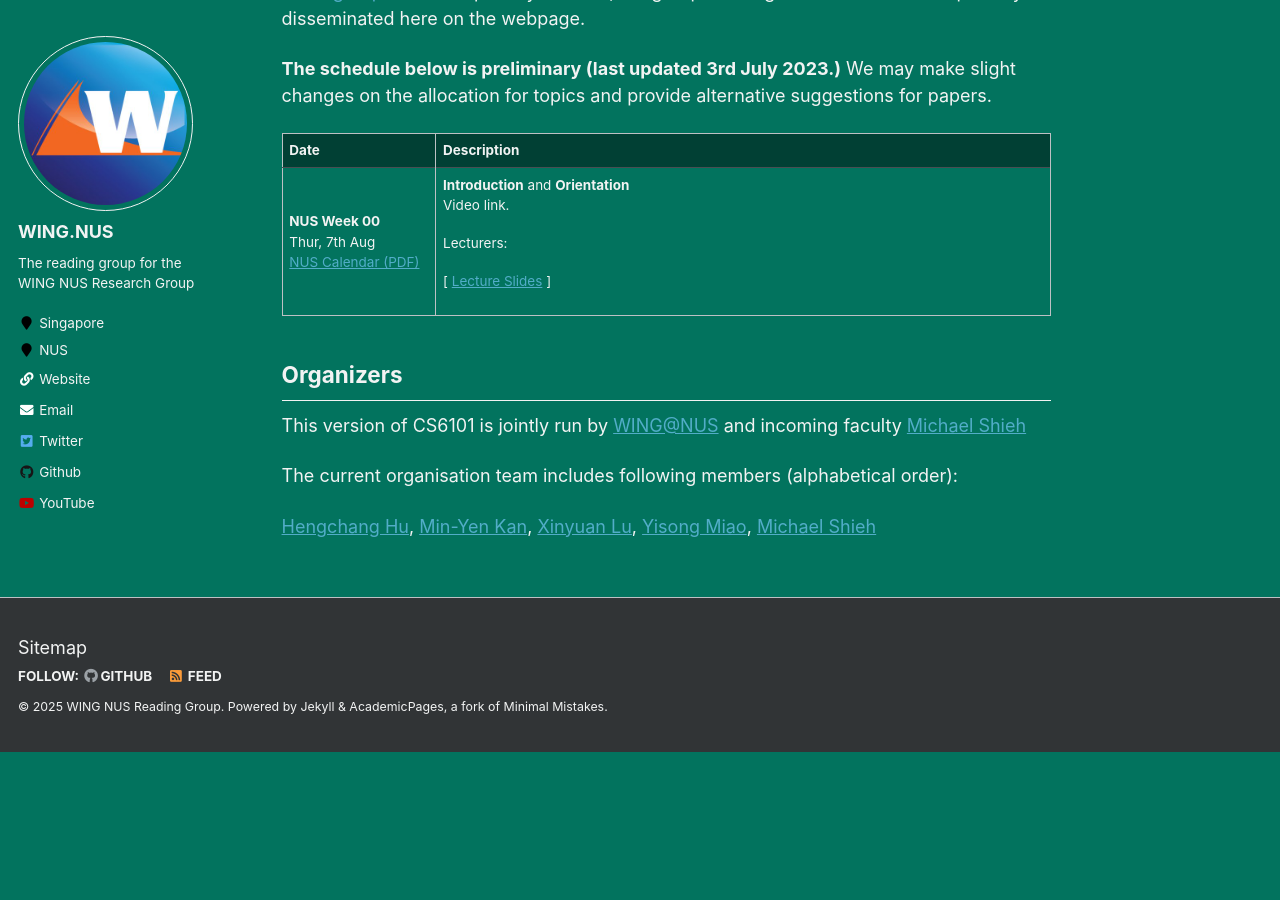
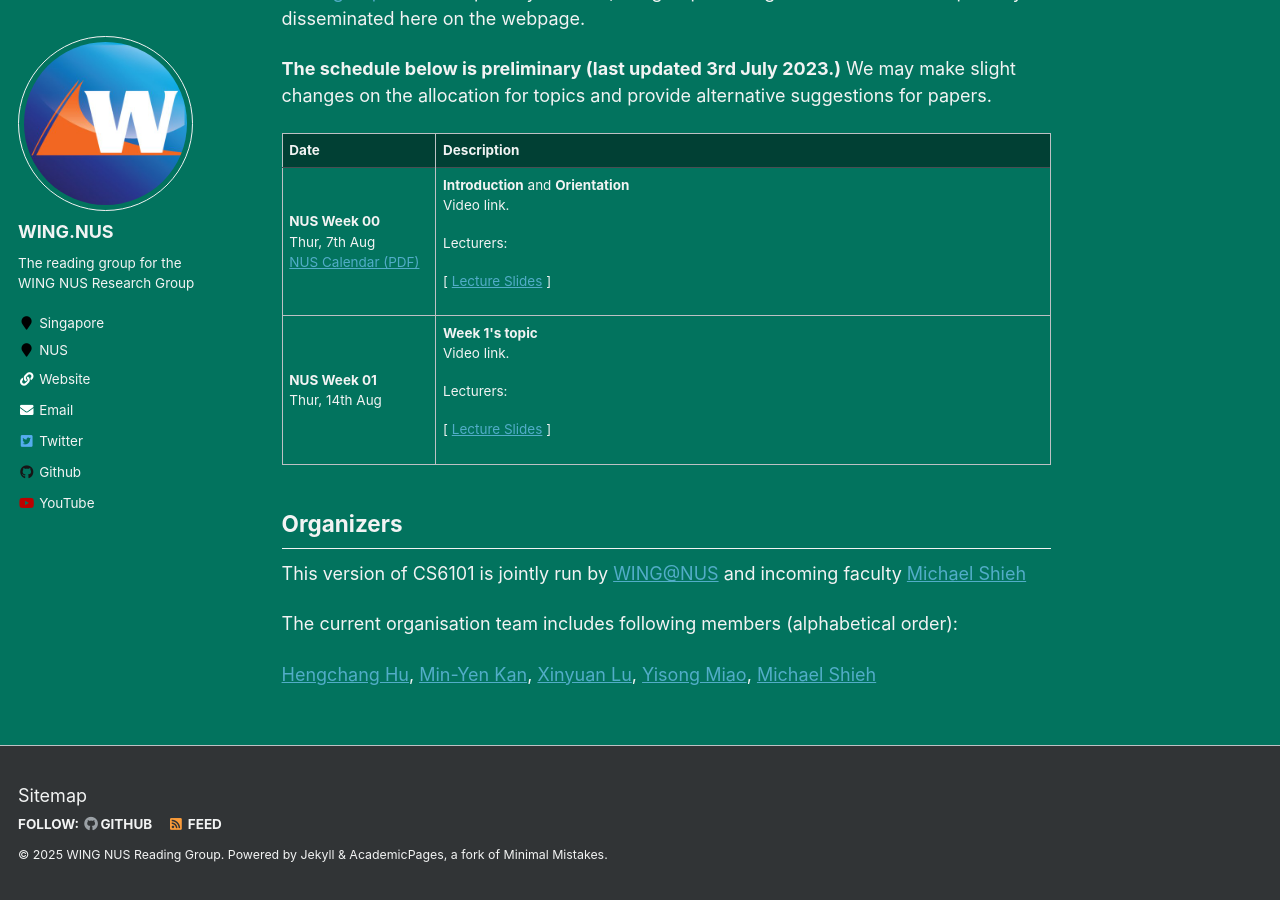
Before and after one commit to WING-NUS/cs6101, a Jekyll site: the page built from _pages/about.md, in a window 1280 px wide and 900 px high, scrolled down 1009 px. Built offline with Jekyll 4.4.1, drawn with Linux system fonts in a browser that asks for light colours; before the commit the page ends 1761 px from its top, so only the background shows below that.

Commit message:
update week 1

```diff
--- a/_pages/about.md
+++ b/_pages/about.md
@@ -57,6 +57,26 @@ The sessions will be broadcast live via the customized Zoom link as advertised o
           </p>
     </td>
   </tr>
+
+<tr>
+    <td><b>NUS Week 01</b><br />Thur, 14th Aug<br />
+    </td>
+    <td>
+      <p>
+      <strong>Week 1's topic</strong><br/>
+      Video link.
+      </p>
+          <p>
+            Lecturers: <br/>
+          </p>
+          <p>
+            [&nbsp;<a href="http://example.com">Lecture Slides</a>&nbsp;]
+            <!-- [&nbsp;<a href="http://bit.ly/cs6101-t2310-w00-scribe">Scribe Notes</a>&nbsp;]  -->
+            <br/>
+          </p>
+    </td>
+  </tr>
+
 </tbody></table>
 
 
```
